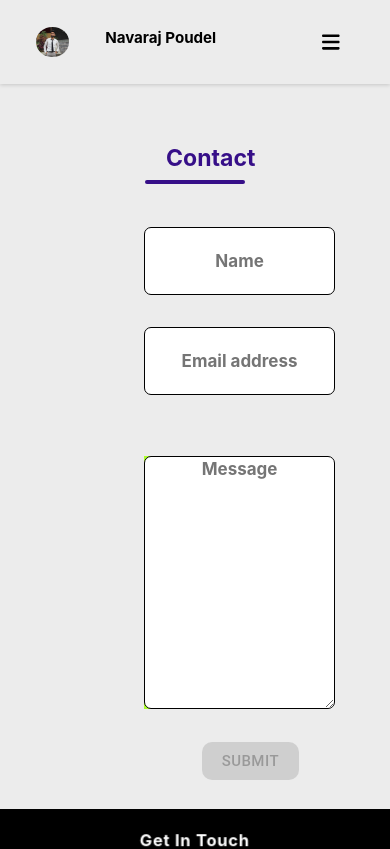
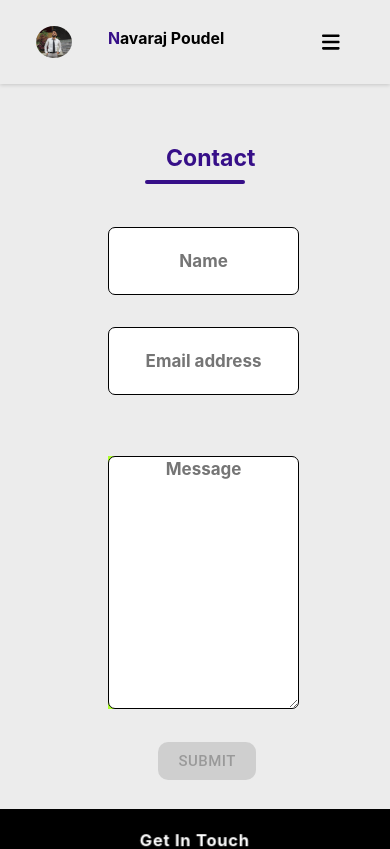
Before and after one commit to Navaraj-Poudel/Personal_Website, a React (Create React App) app in the folder my_personal_website/: page /Personal_Website/contact in a window 390 px wide. Shown: the top 849 px of the page. Built offline with nearby package versions, Linux system fonts and the light colour scheme.

Commit message:
responsive

```diff
--- a/my_personal_website/src/Component/Contact/style.css
+++ b/my_personal_website/src/Component/Contact/style.css
@@ -218,12 +218,12 @@ letter-spacing:0.1rem;
 }
 @media(max-width:468px){
     .box{
-        margin-left:20rem;
+        margin-left:15rem;
       }
       .textarea{
-          margin-left:20rem;
+          margin-left:15rem;
       }
       .contact_button{
-        margin-left: 28rem;
+        margin-left: 22rem;
       }
 }
--- a/my_personal_website/src/Component/Navbar/Navbar.js
+++ b/my_personal_website/src/Component/Navbar/Navbar.js
@@ -14,7 +14,7 @@ const Navbar = () => {
     <div className='Navbar'>
         <div className='navbar-logo'>
             <img src={H} alt="" />
-            <p>Navaraj Poudel</p>
+            <p> <span>N</span>avaraj Poudel</p>
         </div>
 
         <div className="navbar-item">
--- a/my_personal_website/src/Component/Navbar/style.css
+++ b/my_personal_website/src/Component/Navbar/style.css
@@ -25,6 +25,9 @@ html{
     color:black;
     font-size: 2.1rem;
     font-weight: 700;
+}
+.navbar-logo span{
+    color:#360F88;
 }
 .navbar-logo img{
     width:3vw;
@@ -156,3 +159,12 @@ html{
         width:8.5vw;
     }
 }
+@media(max-width:468px){
+    .navbar-logo img{
+        width:9.2vw;
+    }
+    .navbar-logo p{
+        font-size:2.2rem;
+    }
+
+}
--- a/my_personal_website/src/Component/Project/style.css
+++ b/my_personal_website/src/Component/Project/style.css
@@ -161,10 +161,10 @@
         height:75vh;
     }
     .project-card img{
-        width: 75vw;
+        width: 77vw;
     }
     .project-card{
-        height:68vh;
+        height:64vh;
          width:75vw;
         }
 }
```
